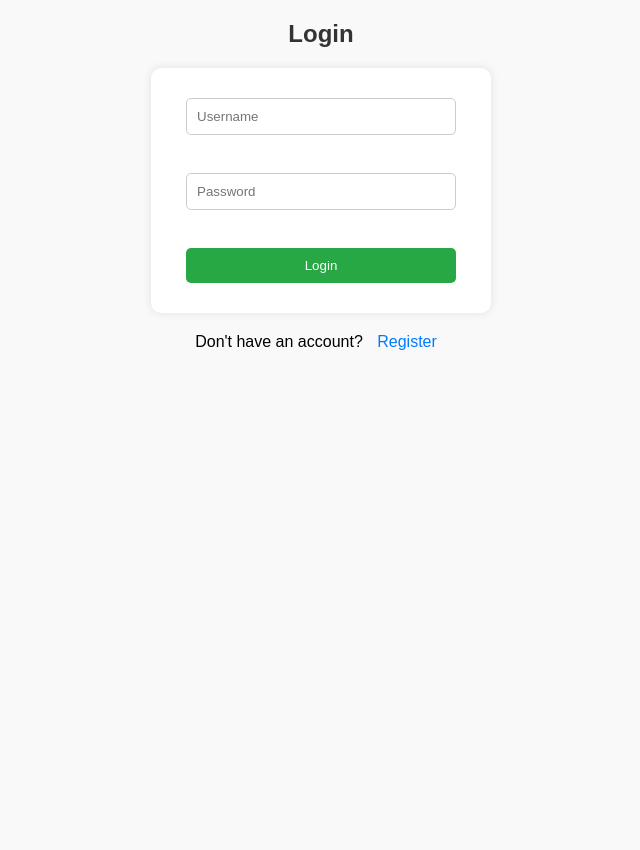
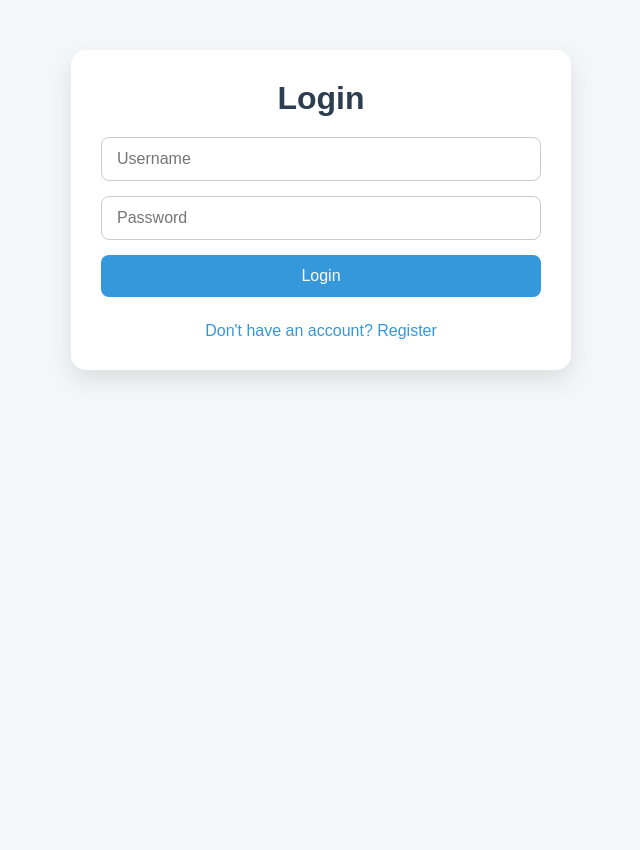
Before and after one commit to vigneshth/spendsmart, a Flask app: page /login in a window 1280 px wide. Shown: the whole page, without its empty margins (319-959 px from the left). Before the commit the page ends 350 px from the top, so only its background shows below. Run offline with Flask 3, Linux system fonts and the light colour scheme.

Commit message:
`Removed unused files and code, updated templates and styles`

```diff
--- a/app.py
+++ b/app.py
@@ -93,7 +93,6 @@ def logout():
 # ----------------- Main -----------------
 if __name__ == '__main__':
     with app.app_context():
-        db.create_all()
-
+        db.create_all()  # Ensure tables are created
     port = int(os.environ.get("PORT", 5000))
     app.run(host='0.0.0.0', port=port, debug=True)
--- a/static/css/style.css
+++ /dev/null
@@ -1,77 +0,0 @@
-/* General Styles */
-body {
-    font-family: Arial, sans-serif;
-    background-color: #f9f9f9;
-    margin: 0;
-    padding: 0;
-    text-align: center;
-}
-
-h1, h2, h3 {
-    color: #333;
-}
-
-a {
-    text-decoration: none;
-    color: #007bff;
-    margin: 0 10px;
-}
-
-a:hover {
-    text-decoration: underline;
-}
-
-/* Forms */
-form {
-    margin: 20px auto;
-    padding: 20px;
-    background: #fff;
-    border-radius: 10px;
-    width: 300px;
-    box-shadow: 0px 0px 10px rgba(0,0,0,0.1);
-}
-
-input, select, button {
-    display: block;
-    margin: 10px auto;
-    padding: 10px;
-    width: 90%;
-    border-radius: 5px;
-    border: 1px solid #ccc;
-    box-sizing: border-box;
-}
-
-/* Buttons */
-button {
-    background-color: #28a745;
-    color: white;
-    border: none;
-    cursor: pointer;
-    transition: 0.3s;
-}
-
-button:hover {
-    background-color: #218838;
-}
-
-/* Dashboard */
-ul {
-    list-style-type: none;
-    padding: 0;
-}
-
-li {
-    background: #fff;
-    margin: 5px auto;
-    padding: 10px;
-    border-radius: 5px;
-    width: 300px;
-    text-align: left;
-    box-shadow: 0px 0px 5px rgba(0,0,0,0.05);
-}
-
-/* Flash messages */
-.flash {
-    color: red;
-    margin: 10px 0;
-}
--- /dev/null
+++ b/static/style.css
@@ -0,0 +1,21 @@
+/* Reset & base */
+* { margin:0; padding:0; box-sizing:border-box; font-family:'Poppins',sans-serif; }
+body { background:#f4f6f8; color:#333; min-height:100vh; }
+
+.container { max-width:500px; margin:50px auto; background:#fff; padding:30px; border-radius:15px; box-shadow:0 10px 25px rgba(0,0,0,0.1); }
+
+h1,h2 { text-align:center; margin-bottom:20px; color:#2c3e50; }
+
+form { display:flex; flex-direction:column; }
+input,button { padding:12px 15px; margin-bottom:15px; border-radius:8px; border:1px solid #ccc; font-size:16px; }
+input:focus { border-color:#3498db; outline:none; }
+button { background:#3498db; color:white; border:none; cursor:pointer; transition:0.3s; }
+button:hover { background:#2980b9; }
+
+a { color:#3498db; text-decoration:none; text-align:center; display:block; margin-top:10px; }
+a:hover { text-decoration:underline; }
+
+.expense-list { list-style:none; }
+.expense-list li { background:#ecf0f1; margin-bottom:10px; padding:12px; border-radius:8px; display:flex; justify-content:space-between; align-items:center; }
+
+@media(max-width:600px){ .container { margin:20px; padding:20px; } }
--- a/templates/login.html
+++ b/templates/login.html
@@ -1,16 +1,20 @@
 <!DOCTYPE html>
-<html>
+<html lang="en">
 <head>
-  <title>Login | SpendSmart</title>
-  <link rel="stylesheet" href="{{ url_for('static', filename='css/style.css') }}">
+<meta charset="UTF-8">
+<meta name="viewport" content="width=device-width, initial-scale=1.0">
+<title>Login - SpendSmart</title>
+<link rel="stylesheet" href="{{ url_for('static', filename='style.css') }}">
 </head>
 <body>
-  <h2>Login</h2>
-  <form method="POST">
-    <input type="text" name="username" placeholder="Username" required><br>
-    <input type="password" name="password" placeholder="Password" required><br>
-    <button type="submit">Login</button>
-  </form>
-  <p>Don't have an account? <a href="{{ url_for('register') }}">Register</a></p>
+<div class="container">
+    <h1>Login</h1>
+    <form method="POST">
+        <input type="text" name="username" placeholder="Username" required>
+        <input type="password" name="password" placeholder="Password" required>
+        <button type="submit">Login</button>
+    </form>
+    <a href="/register">Don't have an account? Register</a>
+</div>
 </body>
 </html>
```
Also changed, not shown: static/dashboard.js (added, +67 -0 lines), static/js/script.js (deleted, +0 -31 lines), templates/dashboard.html (+45 -0 lines), templates/index.html (+11 -5 lines), templates/register.html (+11 -7 lines), view_db.py (added, +15 -0 lines), instance/spendsmart.db (deleted), requirements.txt (renamed from requirementsneed.txt), spendsmart.db (added), 2 other files.
